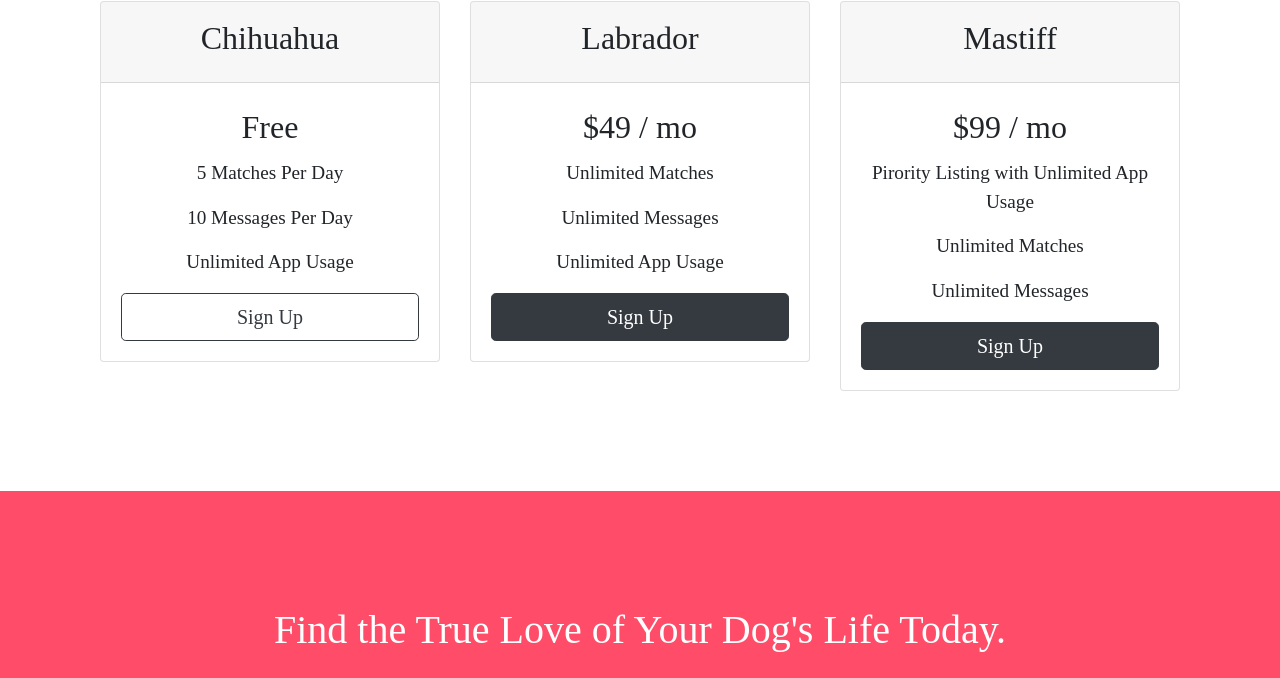
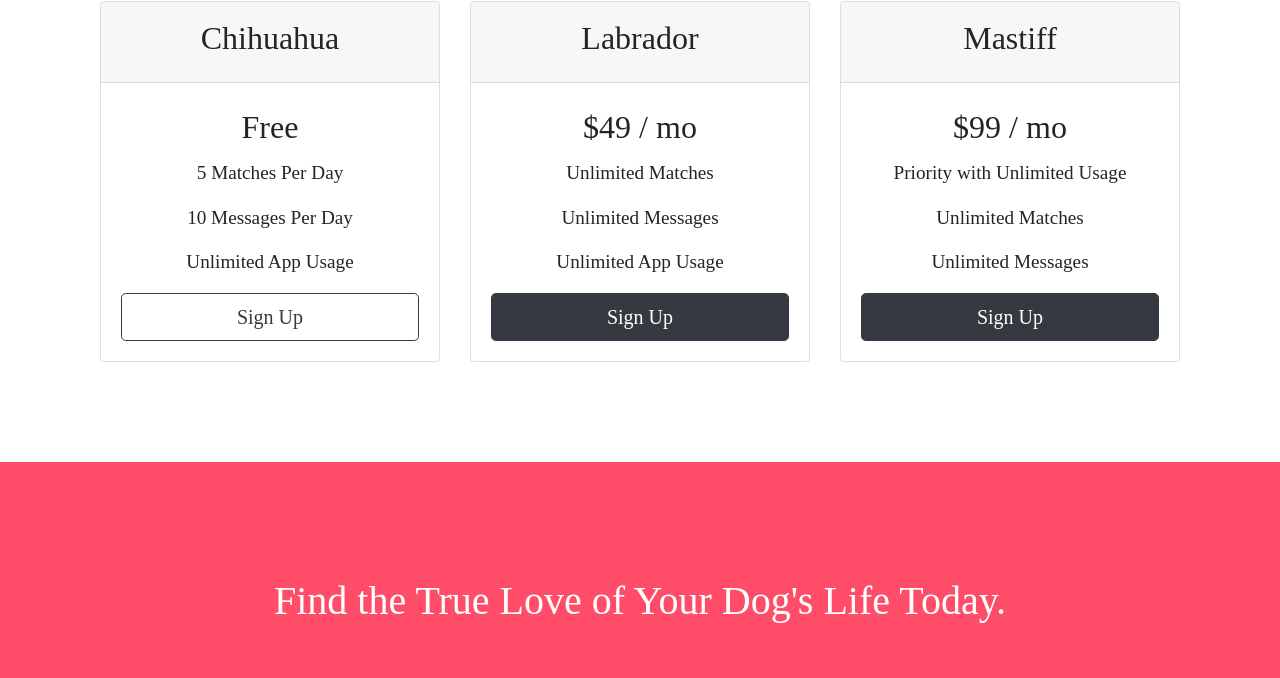
Before and after one commit to MarioAlbano/Tindog, a plain HTML site: page index.html in a window 1280 px wide. Shown: the part 2008-2686 px from the top of the page. Drawn offline with nearby package versions, Linux system fonts and the light colour scheme.

Commit message:
Update index.html

```diff
--- a/index.html
+++ b/index.html
@@ -186,7 +186,7 @@
           </div>
           <div class="card-body">
             <h2>$99 / mo</h2>
-            <p>Pirority Listing with Unlimited App Usage</p>
+            <p>Priority with Unlimited Usage</p>
             <p>Unlimited Matches</p>
             <p>Unlimited Messages</p>
             <button class="btn btn-dark btn-lg btn-block">Sign Up</button>
```
